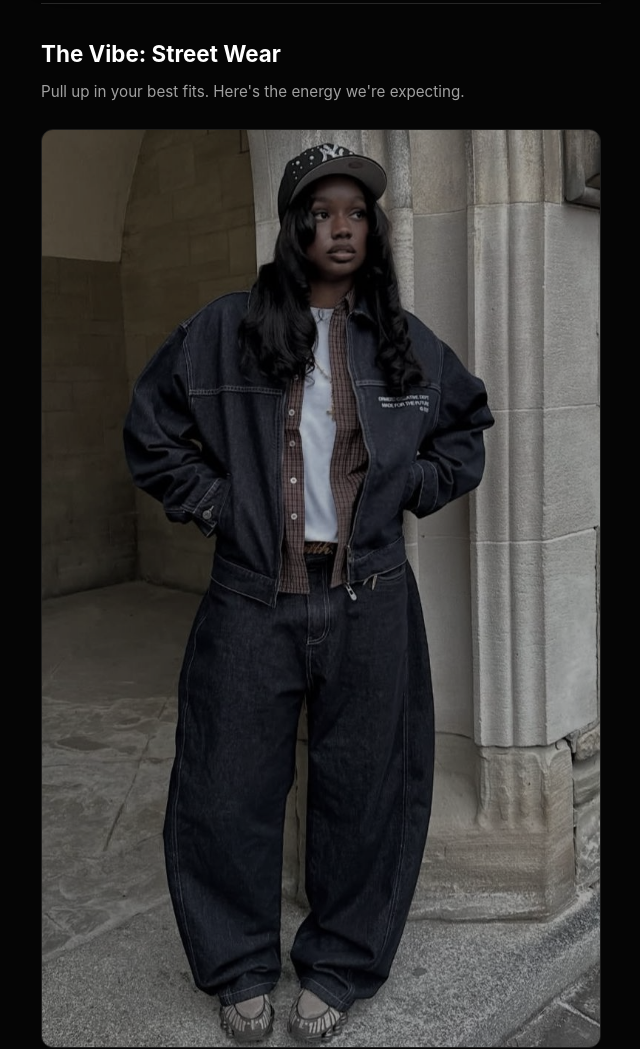
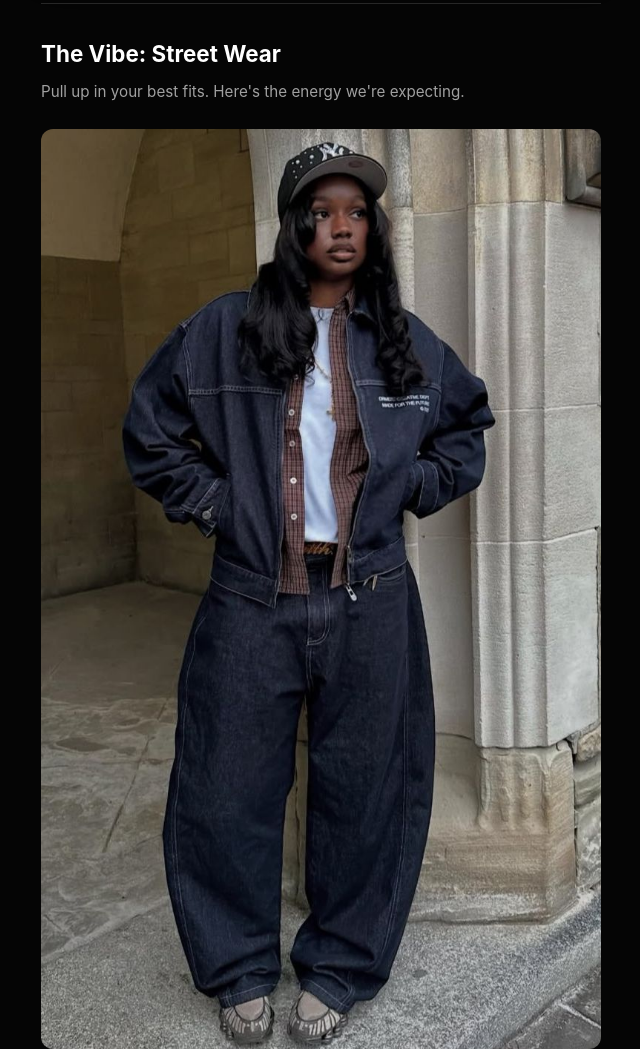
Before and after one commit to Falipopi/freshers-party, a plain HTML site: page index.html in a window 1280 px wide. Shown: the part 720-1769 px from the top of the page, without its empty margins (319-959 px from the left). Drawn offline with Linux system fonts and the light colour scheme.

Commit message:
Fixed image layout

```diff
--- a/style.css
+++ b/style.css
@@ -278,13 +278,10 @@ h2 {
 
 .gallery-grid img {
   width: 100%;
-  height: auto; /* Lets the image grow as tall as it needs to be */
-  object-fit: contain; /* Shows the FULL picture without cropping */
+  height: auto;
+  object-fit: contain; /* <--- THIS IS THE CULPRIT */
   border-radius: 12px;
-  border: 1px solid #262626;
-  transition: all 0.4s cubic-bezier(0.2, 0.8, 0.2, 1);
-  filter: grayscale(40%) brightness(0.8);
-  background-color: #111;
+  /* ... rest of the code ... */
 }
 
 .gallery-grid img:hover {
```
